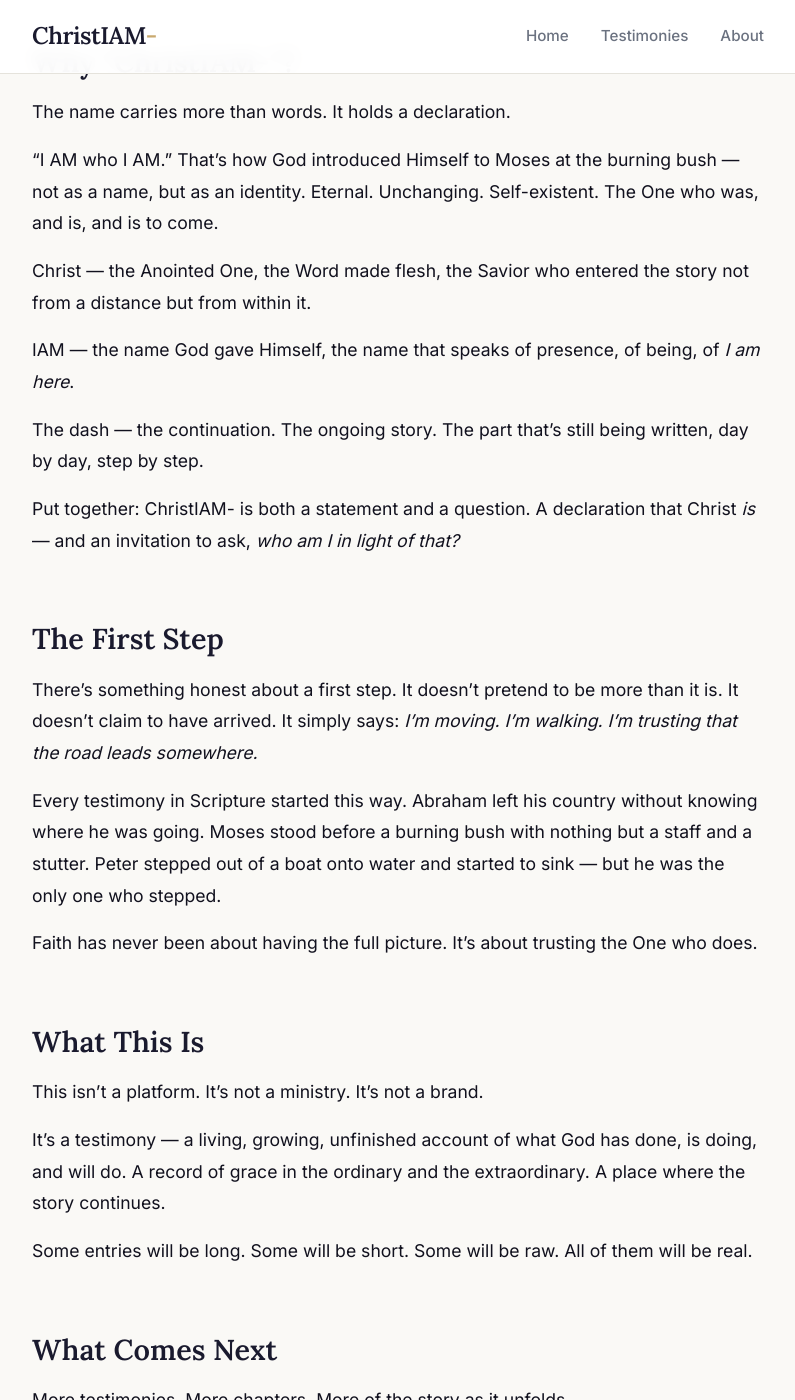
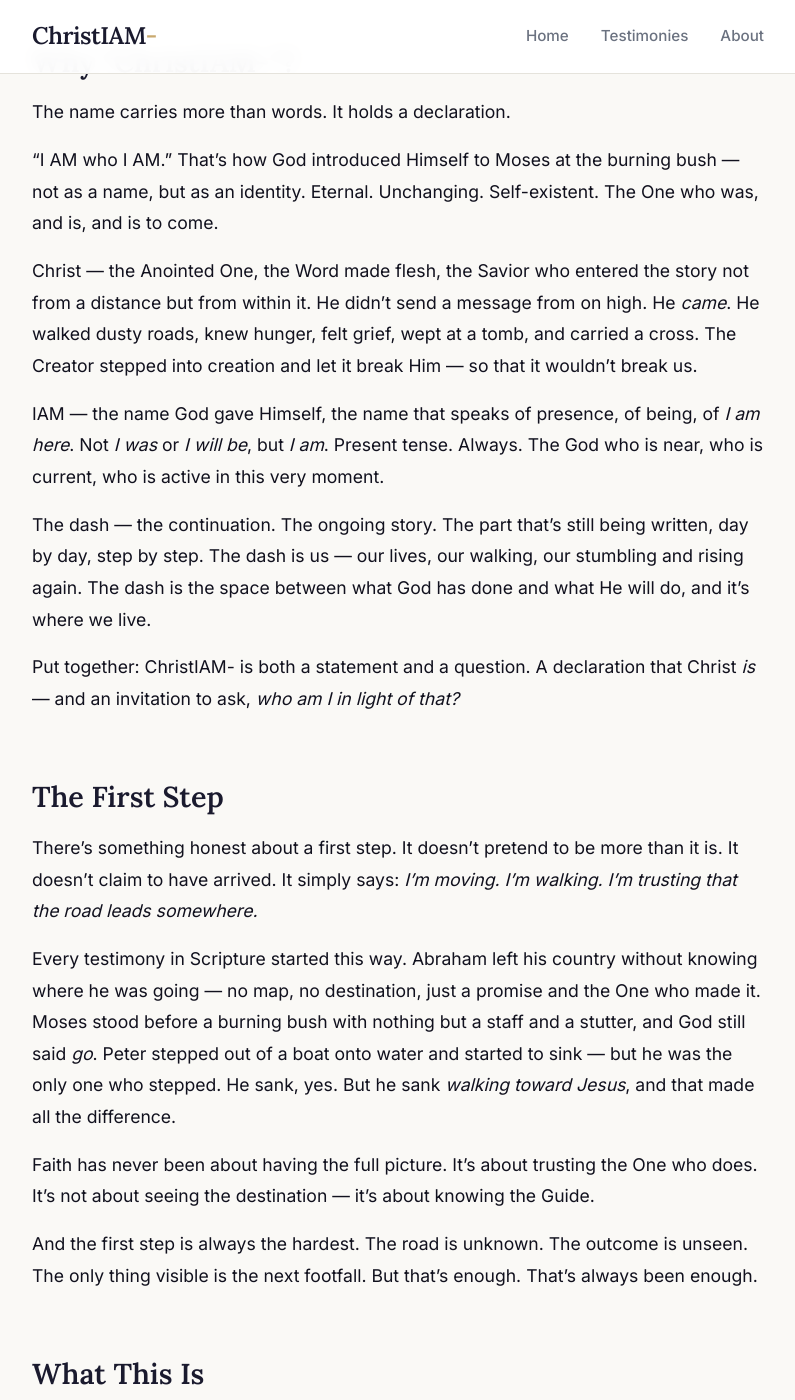
Before and after one commit to williamjoshuashumate-design/ChristIAM-, a Jekyll site: the page built from _posts/2026-07-27-the-first-testimony.md, in a window 1280 px wide and 1400 px high, scrolled down 777 px. Shown: the whole window, without its empty margins (242-1037 px from the left). Built offline with Jekyll 4.4.1, drawn with Linux system fonts in a browser that asks for light colours; some of the changed text lies outside the part shown.

Commit message:
Expand first testimony with deeper thematic content
- Enriched 'Why ChristIAM-' with Christology (Word made flesh, incarnation)
- Deepened IAM section (present tense theology, nearness of God)
- Expanded dash metaphor (the space between what God has done and will do)
- Added to The First Step (Peter sinking toward Jesus, the Guide vs destination)
- Expanded What This Is (storms and quiet after, honesty and witness)
- Expanded What Comes Next (wilderness crossing, Hebrews 13:8)
- Added Hebrews 13:8 scripture alongside Revelation 12:11
- All 48 validation checks passing

```diff
--- a/_posts/2026-07-27-the-first-testimony.md
+++ b/_posts/2026-07-27-the-first-testimony.md
@@ -18,11 +18,11 @@ The name carries more than words. It holds a declaration.
 
 "I AM who I AM." That's how God introduced Himself to Moses at the burning bush — not as a name, but as an identity. Eternal. Unchanging. Self-existent. The One who was, and is, and is to come.
 
-Christ — the Anointed One, the Word made flesh, the Savior who entered the story not from a distance but from within it.
+Christ — the Anointed One, the Word made flesh, the Savior who entered the story not from a distance but from within it. He didn't send a message from on high. He *came*. He walked dusty roads, knew hunger, felt grief, wept at a tomb, and carried a cross. The Creator stepped into creation and let it break Him — so that it wouldn't break us.
 
-IAM — the name God gave Himself, the name that speaks of presence, of being, of *I am here*.
+IAM — the name God gave Himself, the name that speaks of presence, of being, of *I am here*. Not *I was* or *I will be*, but *I am*. Present tense. Always. The God who is near, who is current, who is active in this very moment.
 
-The dash — the continuation. The ongoing story. The part that's still being written, day by day, step by step.
+The dash — the continuation. The ongoing story. The part that's still being written, day by day, step by step. The dash is us — our lives, our walking, our stumbling and rising again. The dash is the space between what God has done and what He will do, and it's where we live.
 
 Put together: ChristIAM- is both a statement and a question. A declaration that Christ *is* — and an invitation to ask, *who am I in light of that?*
 
@@ -30,9 +30,11 @@ Put together: ChristIAM- is both a statement and a question. A declaration that
 
 There's something honest about a first step. It doesn't pretend to be more than it is. It doesn't claim to have arrived. It simply says: *I'm moving. I'm walking. I'm trusting that the road leads somewhere.*
 
-Every testimony in Scripture started this way. Abraham left his country without knowing where he was going. Moses stood before a burning bush with nothing but a staff and a stutter. Peter stepped out of a boat onto water and started to sink — but he was the only one who stepped.
+Every testimony in Scripture started this way. Abraham left his country without knowing where he was going — no map, no destination, just a promise and the One who made it. Moses stood before a burning bush with nothing but a staff and a stutter, and God still said *go*. Peter stepped out of a boat onto water and started to sink — but he was the only one who stepped. He sank, yes. But he sank *walking toward Jesus*, and that made all the difference.
 
-Faith has never been about having the full picture. It's about trusting the One who does.
+Faith has never been about having the full picture. It's about trusting the One who does. It's not about seeing the destination — it's about knowing the Guide.
+
+And the first step is always the hardest. The road is unknown. The outcome is unseen. The only thing visible is the next footfall. But that's enough. That's always been enough.
 
 ## What This Is
 
@@ -40,13 +42,17 @@ This isn't a platform. It's not a ministry. It's not a brand.
 
 It's a testimony — a living, growing, unfinished account of what God has done, is doing, and will do. A record of grace in the ordinary and the extraordinary. A place where the story continues.
 
-Some entries will be long. Some will be short. Some will be raw. All of them will be real.
+Some entries will be long. Some will be short. Some will be raw. Some will be written in the middle of a storm, when faith feels more like holding on than stepping out. Some will be written in the quiet after, when the storm has passed and the ground is still. All of them will be real.
+
+Because a testimony isn't about polish. It's about honesty. It's about saying *this happened* — and God was in it. Not as a lesson or a moral, but as a witness. A firsthand account. Evidence of grace.
 
 ## What Comes Next
 
 More testimonies. More chapters. More of the story as it unfolds.
 
-Not because the story is ours to tell — but because it's ours to *share*. And every testimony, no matter how small, has the power to remind someone else that they're not walking alone.
+Not because the story is ours to tell — but because it's ours to *share*. And every testimony, no matter how small, has the power to remind someone else that they're not walking alone. That their first step has been taken before. That their wilderness has been crossed by someone else. That the God who was faithful then is the same God who is faithful now.
+
+> "Jesus Christ is the same yesterday and today and forever." — Hebrews 13:8
 
 > "And they have conquered him by the blood of the Lamb and by the word of their testimony." — Revelation 12:11
 
```
